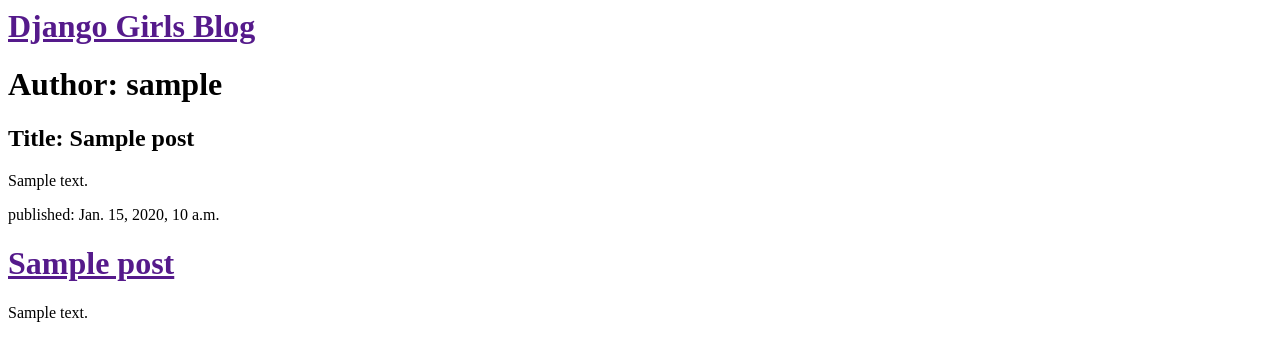
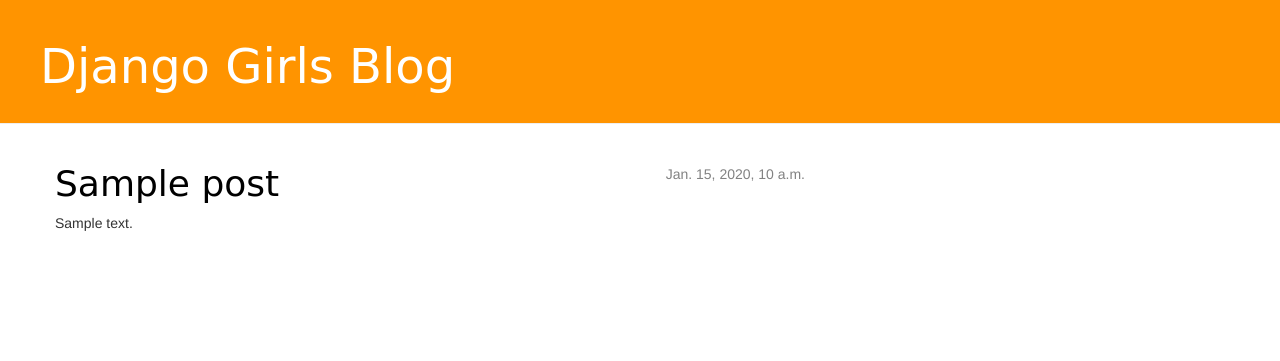
Before and after one commit to larsbauerj/my-first-blog, a Django app: template blog/templates/blog/post_list.html in a window 1280 px wide. Shown: the top 361 px of the page. Run offline with Django 3.2, Linux system fonts and the light colour scheme; the template is opened without the code that fills it: values that come from a table or form of the project are taken from there, others are empty; tables that the repository leaves empty hold one stand-in row (values such as "Sample post"); some libraries are stand-ins or nearby versions.

Commit message:
Installed base.html

```diff
--- /dev/null
+++ b/blog/static/css/blog.css
@@ -0,0 +1,47 @@
+.page-header {
+    background-color: #ff9400;
+    margin-top: 0;
+    padding: 20px 20px 20px 40px;
+}
+
+.page-header h1, .page-header h1 a, .page-header h1 a:visited, .page-header h1 a:active {
+    color: #ffffff;
+    font-size: 36pt;
+    text-decoration: none;
+}
+
+.content {
+    margin-left: 40px;
+}
+
+h1, h2, h3, h4 {
+    font-family: 'Lobster', cursive;
+}
+
+.date {
+    float: right;
+    color: #828282;
+}
+
+.save {
+    float: right;
+}
+
+.post-form textarea, .post-form input {
+    width: 100%;
+}
+
+.top-menu, .top-menu:hover, .top-menu:visited {
+    color: #ffffff;
+    float: right;
+    font-size: 26pt;
+    margin-right: 20px;
+}
+
+.post {
+    margin-bottom: 70px;
+}
+
+.post h1 a, .post h1 a:visited {
+    color: #000000;
+}
--- /dev/null
+++ b/blog/templates/blog/base.html
@@ -0,0 +1,22 @@
+{% load staticfiles %}
+<html>
+    <head>
+        <title>Django Girls blog</title>
+        <link rel="stylesheet" href="//maxcdn.bootstrapcdn.com/bootstrap/3.2.0/css/bootstrap.min.css">
+        <link rel="stylesheet" href="//maxcdn.bootstrapcdn.com/bootstrap/3.2.0/css/bootstrap-theme.min.css">
+        <link rel="stylesheet" href="{% static "css/blog.css" %}">
+    </head>
+<body>
+    <div class="page-header">
+        <h1><a href="/">Django Girls Blog</a></h1>
+    </div>
+    <div class="content container">
+        <div class="row">
+            <div class="col-md-8">
+            {% block content %}
+            {% endblock %}
+            </div>
+        </div>
+    </div>
+</body>
+</html>
--- a/blog/templates/blog/post_list.html
+++ b/blog/templates/blog/post_list.html
@@ -1,27 +1,13 @@
-<html>
-    <head>
-        <title>Django Girls blog</title>
-    </head>
-    <body>
-        <div>
-            <h1><a href="">Django Girls Blog</a></h1>
+{% extends "blog/base.html" %}
+
+{% block content %}
+    {% for post in posts %}
+        <div class="post">
+            <div class="date">
+                {{ post.published_date }}
+            </div>
+            <h1><a href="">{{ post.title }}</a></h1>
+            <p>{{ post.text|linebreaks }}</p>
         </div>
-
-        <div>
-          {% for post in posts %}
-          <h1>Author: {{ post.author }}</h1>
-          <h2>Title: {{ post.title }}</h2>
-           <p>
-        {{ post.text|linebreaks }}
-            </p>
-            {% endfor %}
-        </div>
-    {% for post in posts %}
-    <div>
-        <p>published: {{ post.published_date }}</p>
-        <h1><a href="">{{ post.title }}</a></h1>
-        <p>{{ post.text|linebreaks }}</p>
-    </div>
     {% endfor %}
-    </body>
-</html>
+{% endblock content %}
```
